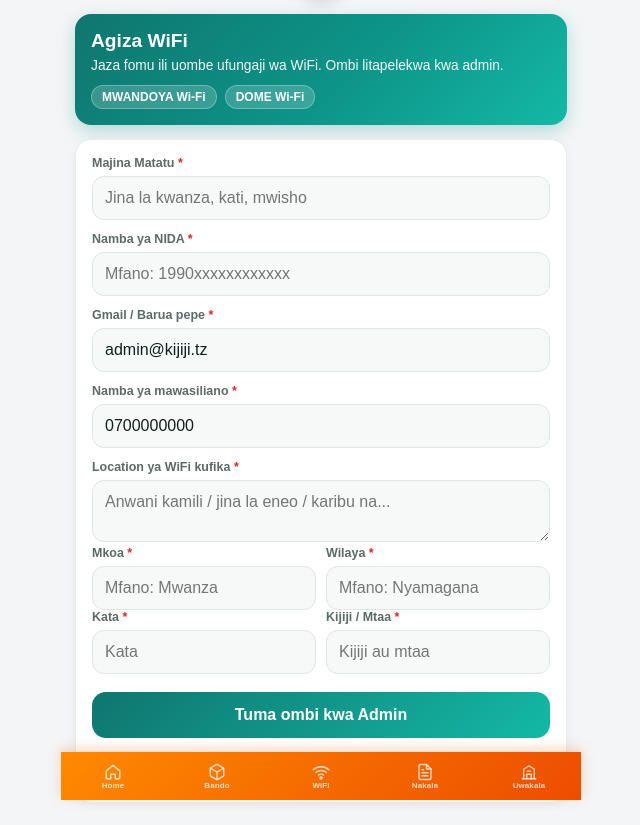
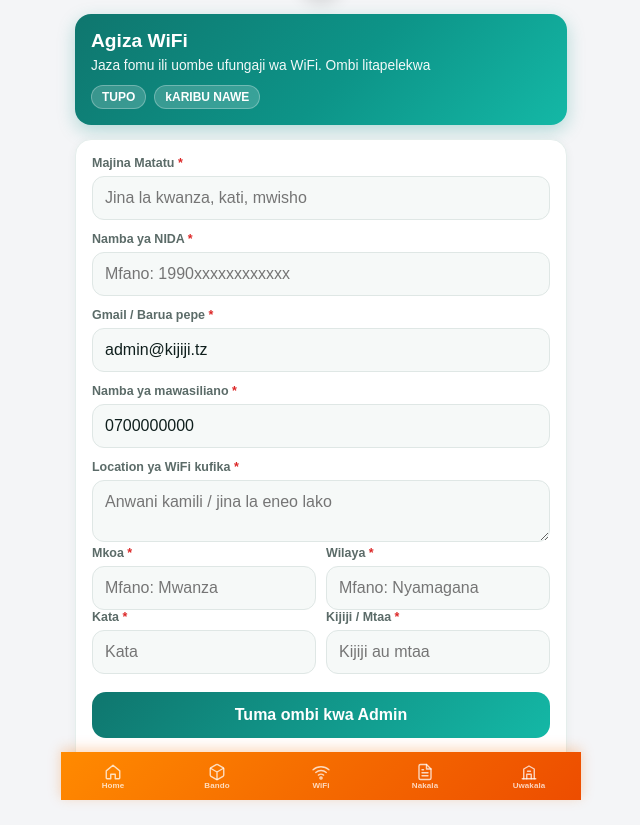
Before and after one commit to titansgroup7-cell/SULE, a Flask app: page /wifi/agiza in a window 1280 px wide. Shown: the top 825 px of the page, without its empty margins (319-959 px from the left). After the commit the page ends 803 px from the top, so only its background shows below. Run offline with Flask 3, Linux system fonts and the light colour scheme; the visitor is signed in with stand-in values (Sample User, id 1); data comes from the database, SQL or seed files in the repository; some libraries are stand-ins or nearby versions.

Commit message:
Update wifi_install.html

```diff
--- a/templates/wifi_install.html
+++ b/templates/wifi_install.html
@@ -46,10 +46,10 @@
 <div class="wi-wrap">
     <div class="wi-hero">
         <h1>Agiza WiFi</h1>
-        <p>Jaza fomu ili uombe ufungaji wa WiFi. Ombi litapelekwa kwa admin.</p>
+        <p>Jaza fomu ili uombe ufungaji wa WiFi. Ombi litapelekwa</p>
         <div class="wi-brands">
-            <span>MWANDOYA Wi-Fi</span>
-            <span>DOME Wi-Fi</span>
+            <span>TUPO</span>
+            <span>kARIBU NAWE</span>
         </div>
     </div>
 
@@ -75,7 +75,7 @@
 
         <label for="install_location">Location ya WiFi kufika <span class="req">*</span></label>
         <textarea id="install_location" name="install_location" rows="2" required
-                  placeholder="Anwani kamili / jina la eneo / karibu na..."></textarea>
+                  placeholder="Anwani kamili / jina la eneo lako"></textarea>
 
         <div class="wi-grid2">
             <div>
@@ -99,7 +99,7 @@
         </div>
 
         <button type="submit">Tuma ombi kwa Admin</button>
-        <p class="wi-note">Baada ya kutuma, admin atapokea taarifa na atawasiliana nawe kuhusu ufungaji wa MWANDOYA Wi-Fi au DOME Wi-Fi.</p>
+        <p class="wi-note">Baada ya kutuma, Mtoa huduma atapokea taarifa na atawasiliana nawe!</p>
     </form>
 </div>
 {% endblock %}
```
